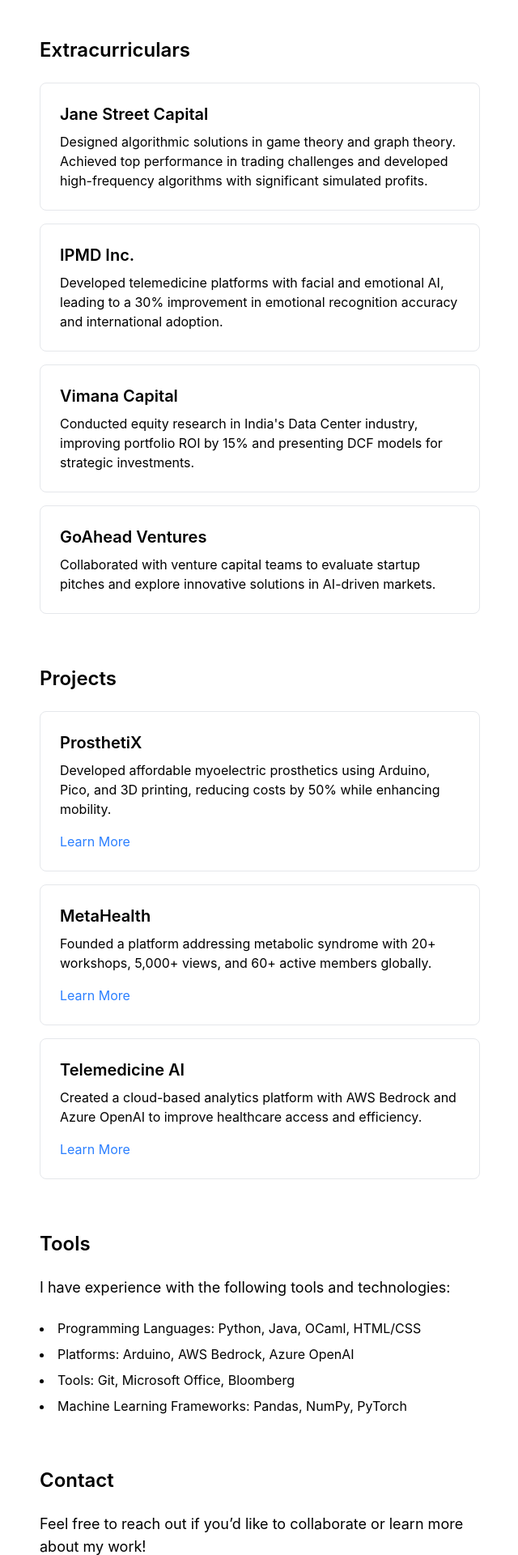
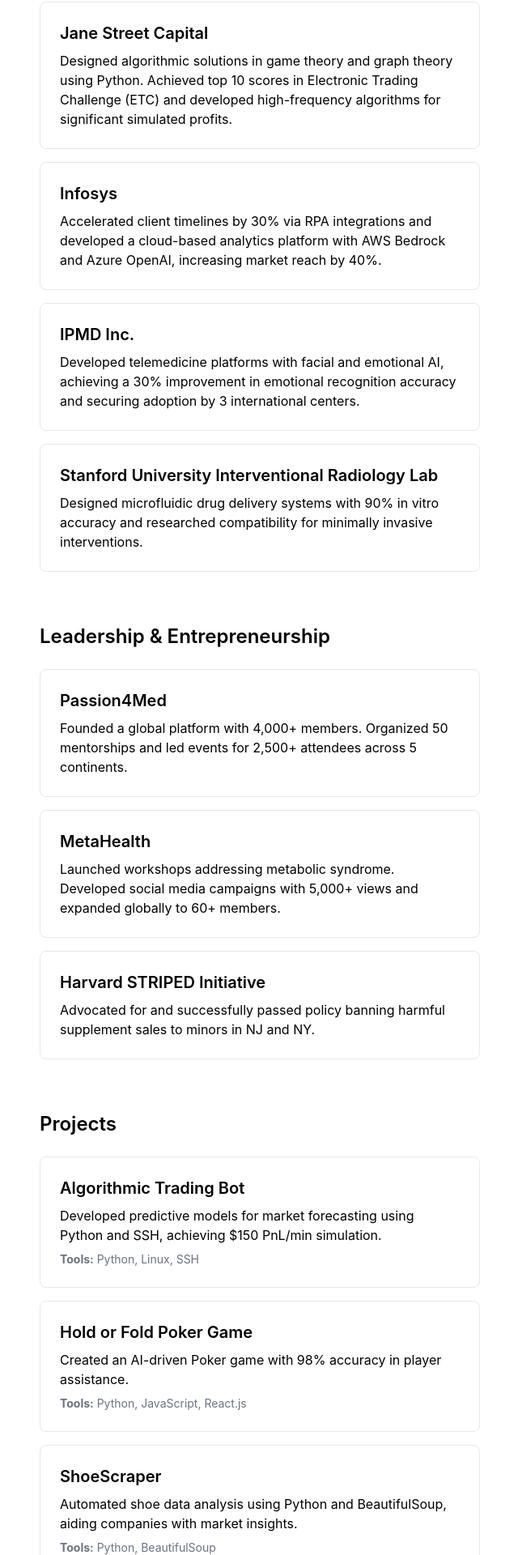
Before and after one commit to krrishapatel/Krrisha-Patel-Portfolio, a Next.js app: page / in a window 1280 px wide. Shown: the part 606-2526 px from the top of the page at 81% size, without its empty margins (319-959 px from the left). Built offline with nearby package versions, Linux system fonts and the light colour scheme.

Commit message:
Update page.tsx

```diff
--- a/app/page.tsx
+++ b/app/page.tsx
@@ -22,9 +22,9 @@
           <h1 className="text-xl font-bold">Krrisha Patel</h1>
           <div className="space-x-4">
             <a href="#intro" className="text-blue-500 hover:underline">Intro</a>
-            <a href="#extracurriculars" className="text-blue-500 hover:underline">Extracurriculars</a>
+            <a href="#work" className="text-blue-500 hover:underline">Work</a>
+            <a href="#leadership" className="text-blue-500 hover:underline">Leadership</a>
             <a href="#projects" className="text-blue-500 hover:underline">Projects</a>
-            <a href="#tools" className="text-blue-500 hover:underline">Tools</a>
             <a href="#contact" className="text-blue-500 hover:underline">Contact</a>
           </div>
         </nav>
@@ -35,32 +35,45 @@
         <section id="intro" className="mb-16 text-left">
           <h1 className="text-3xl font-bold mb-4">Welcome to My Portfolio!</h1>
           <p className="text-lg mb-4">
-            Hello! I’m Krrisha Patel, a dual-degree student in the Jerome Fisher Program in Management & Technology
-            at the University of Pennsylvania, pursuing a BSE in Computer Science and a BS in Economics with concentrations in Finance and Management.
-          </p>
-          <p className="text-lg mb-4">
-            I am passionate about developing innovative solutions at the intersection of technology, finance, and healthcare. My work spans algorithm design, AI applications, and community outreach.
+            Hello! I’m Krrisha Patel, a dual-degree student in the Jerome Fisher Program in Management & Technology at the University of Pennsylvania. My work spans algorithm design, AI applications, healthcare innovation, and entrepreneurial ventures.
           </p>
         </section>
 
-        {/* Extracurriculars Section */}
-        <section id="extracurriculars" className="mb-16">
-          <h2 className="text-2xl font-semibold mb-6">Extracurriculars</h2>
-          <ExtracurricularCard
+        {/* Work Section */}
+        <section id="work" className="mb-16">
+          <h2 className="text-2xl font-semibold mb-6">Work Experience</h2>
+          <WorkCard
             title="Jane Street Capital"
-            description="Designed algorithmic solutions in game theory and graph theory. Achieved top performance in trading challenges and developed high-frequency algorithms with significant simulated profits."
+            description="Designed algorithmic solutions in game theory and graph theory using Python. Achieved top 10 scores in Electronic Trading Challenge (ETC) and developed high-frequency algorithms for significant simulated profits."
           />
-          <ExtracurricularCard
+          <WorkCard
+            title="Infosys"
+            description="Accelerated client timelines by 30% via RPA integrations and developed a cloud-based analytics platform with AWS Bedrock and Azure OpenAI, increasing market reach by 40%."
+          />
+          <WorkCard
             title="IPMD Inc."
-            description="Developed telemedicine platforms with facial and emotional AI, leading to a 30% improvement in emotional recognition accuracy and international adoption."
+            description="Developed telemedicine platforms with facial and emotional AI, achieving a 30% improvement in emotional recognition accuracy and securing adoption by 3 international centers."
           />
-          <ExtracurricularCard
-            title="Vimana Capital"
-            description="Conducted equity research in India's Data Center industry, improving portfolio ROI by 15% and presenting DCF models for strategic investments."
+          <WorkCard
+            title="Stanford University Interventional Radiology Lab"
+            description="Designed microfluidic drug delivery systems with 90% in vitro accuracy and researched compatibility for minimally invasive interventions."
           />
-          <ExtracurricularCard
-            title="GoAhead Ventures"
-            description="Collaborated with venture capital teams to evaluate startup pitches and explore innovative solutions in AI-driven markets."
+        </section>
+
+        {/* Leadership & Entrepreneurship Section */}
+        <section id="leadership" className="mb-16">
+          <h2 className="text-2xl font-semibold mb-6">Leadership & Entrepreneurship</h2>
+          <WorkCard
+            title="Passion4Med"
+            description="Founded a global platform with 4,000+ members. Organized 50 mentorships and led events for 2,500+ attendees across 5 continents."
+          />
+          <WorkCard
+            title="MetaHealth"
+            description="Launched workshops addressing metabolic syndrome. Developed social media campaigns with 5,000+ views and expanded globally to 60+ members."
+          />
+          <WorkCard
+            title="Harvard STRIPED Initiative"
+            description="Advocated for and successfully passed policy banning harmful supplement sales to minors in NJ and NY."
           />
         </section>
 
@@ -68,43 +81,25 @@
         <section id="projects" className="mb-16">
           <h2 className="text-2xl font-semibold mb-6">Projects</h2>
           <ProjectCard
-            title="ProsthetiX"
-            description="Developed affordable myoelectric prosthetics using Arduino, Pico, and 3D printing, reducing costs by 50% while enhancing mobility."
-            link="/projects/prosthetix"
+            title="Algorithmic Trading Bot"
+            description="Developed predictive models for market forecasting using Python and SSH, achieving $150 PnL/min simulation."
+            tools="Python, Linux, SSH"
           />
           <ProjectCard
-            title="MetaHealth"
-            description="Founded a platform addressing metabolic syndrome with 20+ workshops, 5,000+ views, and 60+ active members globally."
-            link="/projects/metahealth"
+            title="Hold or Fold Poker Game"
+            description="Created an AI-driven Poker game with 98% accuracy in player assistance."
+            tools="Python, JavaScript, React.js"
           />
           <ProjectCard
-            title="Telemedicine AI"
-            description="Created a cloud-based analytics platform with AWS Bedrock and Azure OpenAI to improve healthcare access and efficiency."
-            link="/projects/telemedicine"
+            title="ShoeScraper"
+            description="Automated shoe data analysis using Python and BeautifulSoup, aiding companies with market insights."
+            tools="Python, BeautifulSoup"
           />
-        </section>
-
-        {/* Tools Section */}
-        <section id="tools" className="mb-16">
-          <h2 className="text-2xl font-semibold mb-6">Tools</h2>
-          <p className="text-lg mb-6">
-            I have experience with the following tools and technologies:
-          </p>
-          <ul className="list-disc list-inside space-y-2">
-            <li>Programming Languages: Python, Java, OCaml, HTML/CSS</li>
-            <li>Platforms: Arduino, AWS Bedrock, Azure OpenAI</li>
-            <li>Tools: Git, Microsoft Office, Bloomberg</li>
-            <li>Machine Learning Frameworks: Pandas, NumPy, PyTorch</li>
-          </ul>
         </section>
 
         {/* Contact Section */}
         <section id="contact" className="mb-16">
           <h2 className="text-2xl font-semibold mb-6">Contact</h2>
-          <p className="text-lg mb-6">
-            Feel free to reach out if you’d like to collaborate or learn more about my work!
-          </p>
-          <div className="space-y-2">
           <p>
             <a href="mailto:krrisha@wharton.upenn.edu" className="text-blue-500 hover:underline">
               Email: krrisha@wharton.upenn.edu
@@ -120,24 +115,23 @@
               GitHub
             </Link>
           </p>
-          </div>
         </section>
       </main>
     </div>
   );
 }
 
-const ExtracurricularCard = ({ title, description }) => (
+const WorkCard = ({ title, description }) => (
   <div className="border border-gray-200 rounded-lg p-6 hover:shadow-md transition duration-300 mb-4">
     <h3 className="text-xl font-semibold mb-2">{title}</h3>
     <p>{description}</p>
   </div>
 );
 
-const ProjectCard = ({ title, description, link }) => (
+const ProjectCard = ({ title, description, tools }) => (
   <div className="border border-gray-200 rounded-lg p-6 hover:shadow-md transition duration-300 mb-4">
     <h3 className="text-xl font-semibold mb-2">{title}</h3>
-    <p className="mb-4">{description}</p>
-    <a href={link} className="text-blue-500 hover:underline">Learn More</a>
+    <p className="mb-2">{description}</p>
+    <p className="text-sm text-gray-500"><strong>Tools:</strong> {tools}</p>
   </div>
 );
```
Lines whose indentation alone changed are shown as unchanged.
